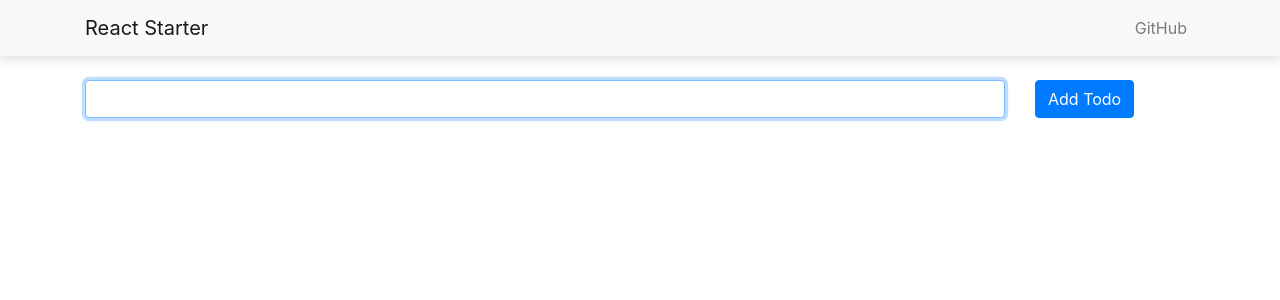
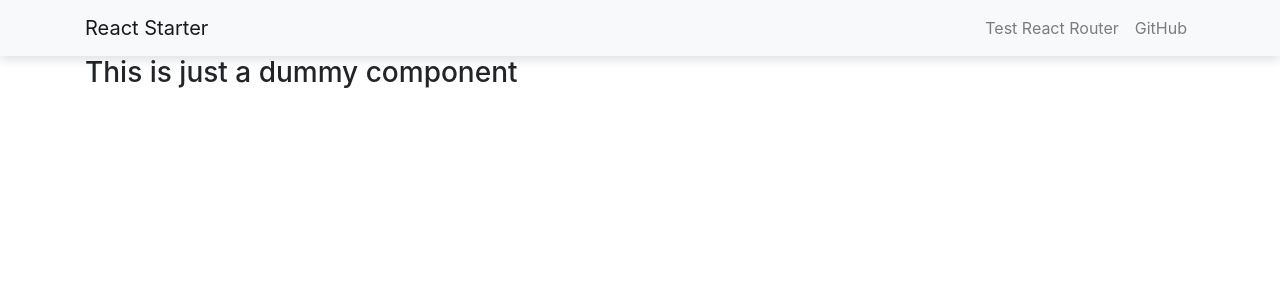
Before and after one commit to pconcurrently/react-typescript-starter, a React app: page /dummy in a window 1280 px wide. Shown: the top 300 px of the page. Built offline with nearby package versions, Linux system fonts and the light colour scheme.

Commit message:
Add Dummy component to demo react router

```diff
--- a/src/App.tsx
+++ b/src/App.tsx
@@ -6,6 +6,7 @@ import {
 } from 'reactstrap';
 import Header from './components/Layout/Header';
 import TodoList from './components/TodoList';
+import Dummy from './components/Dummy';
 
 import './scss/App.scss';
 
@@ -19,7 +20,8 @@ class App extends React.Component<{}> {
                 <Header title="React Starter" />
                 <Container>
                     <Switch>
-                        <Route path="/" component={TodoList}></Route>
+                        <Route exact path="/" component={TodoList}></Route>
+                        <Route path="/dummy" component={Dummy}></Route>
                     </Switch>
                 </Container>
             </div>
--- /dev/null
+++ b/src/components/Dummy/Dummy.tsx
@@ -0,0 +1,7 @@
+import * as React from 'react';
+
+const Dummy = () => {
+    return <h3>This is just a dummy component</h3>;
+}
+
+export default Dummy;
--- /dev/null
+++ b/src/components/Dummy/index.tsx
@@ -0,0 +1,3 @@
+import Dummy from './Dummy';
+
+export default Dummy;
--- a/src/components/Layout/Header/Header.tsx
+++ b/src/components/Layout/Header/Header.tsx
@@ -1,4 +1,5 @@
 import * as React from 'react';
+import { Link } from 'react-router-dom';
 import {
     Collapse,
     Container,
@@ -42,10 +43,13 @@ class Header extends React.Component<HeaderProps, HeaderState> {
            <div>
                 <Navbar color="light" light expand="md" className="shadow1">
                     <Container>
-                        <NavbarBrand href="/">{title}</NavbarBrand>
+                        <Link className="navbar-brand" to="/">{title}</Link>
                         <NavbarToggler onClick={this.toggle} />
                         <Collapse isOpen={this.state.isOpen} navbar>
                             <Nav className="ml-auto" navbar>
+                                <NavItem>
+                                    <Link className="nav-link" to="/dummy">Test React Router</Link>
+                                </NavItem>
                                 <NavItem>
                                     <NavLink href="https://github.com/shortgiraffe4/react-typescript-starter">GitHub</NavLink>
                                 </NavItem>
```
